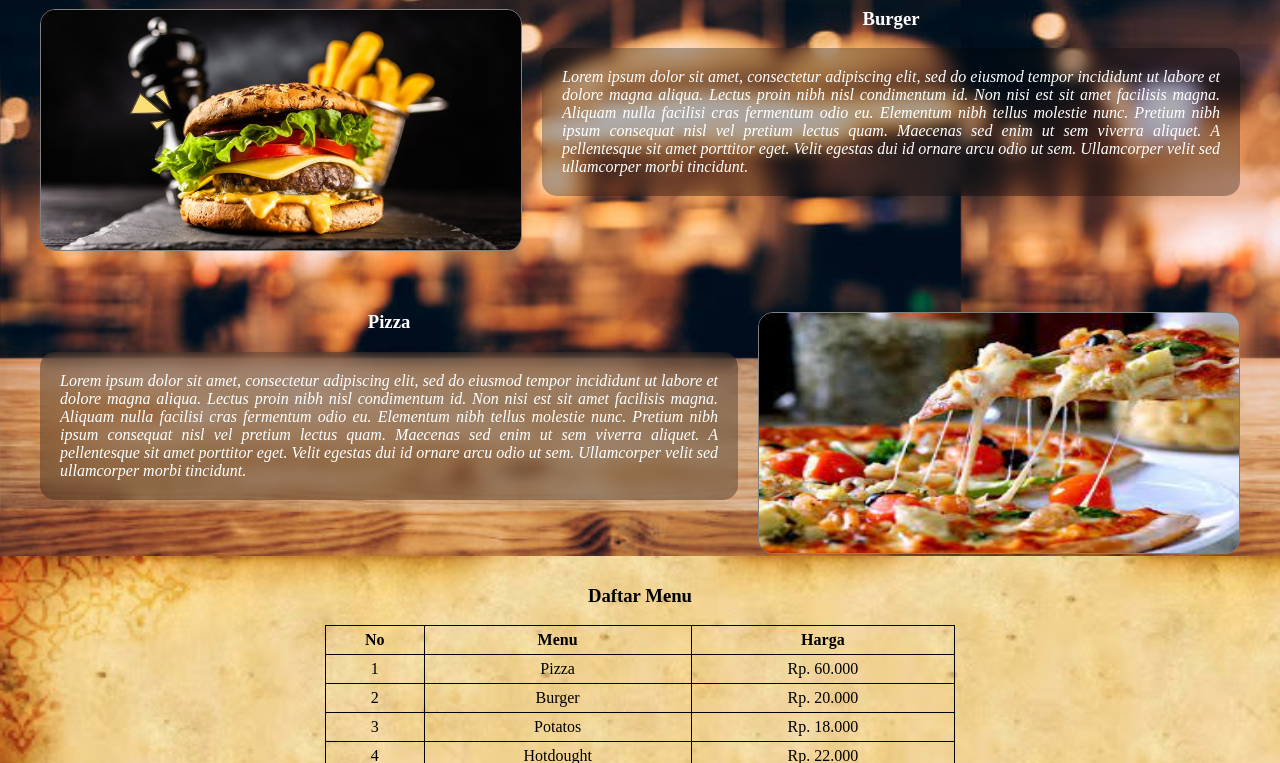
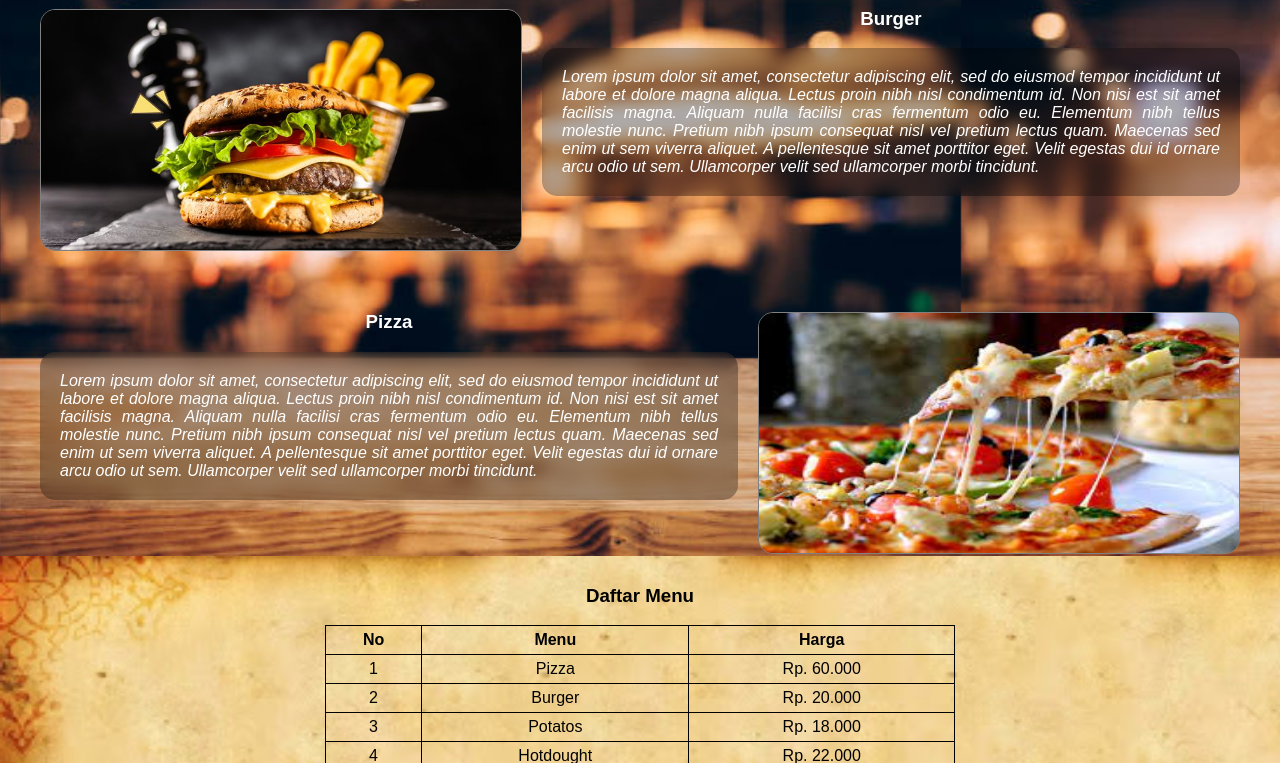
Before and after one commit to dwidhanis/instarest, a plain HTML site: page index.html in a window 1280 px wide. Shown: the part 94-857 px from the top of the page. Drawn offline with Linux system fonts and the light colour scheme.

Commit message:
font style

```diff
--- a/style.css
+++ b/style.css
@@ -1,6 +1,6 @@
 body {
     margin: 0px;
-    font-family: poppins;
+    font-family: 'Poppins', sans-serif;
 }
 
 .container {
```
